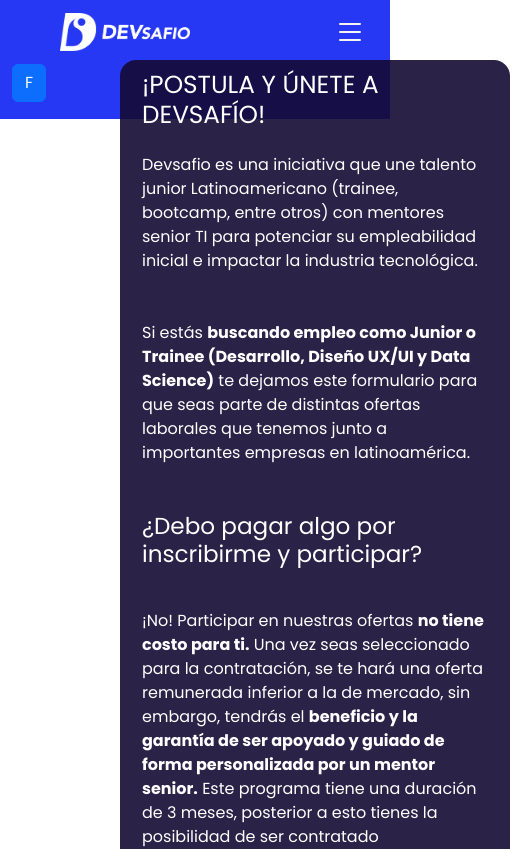
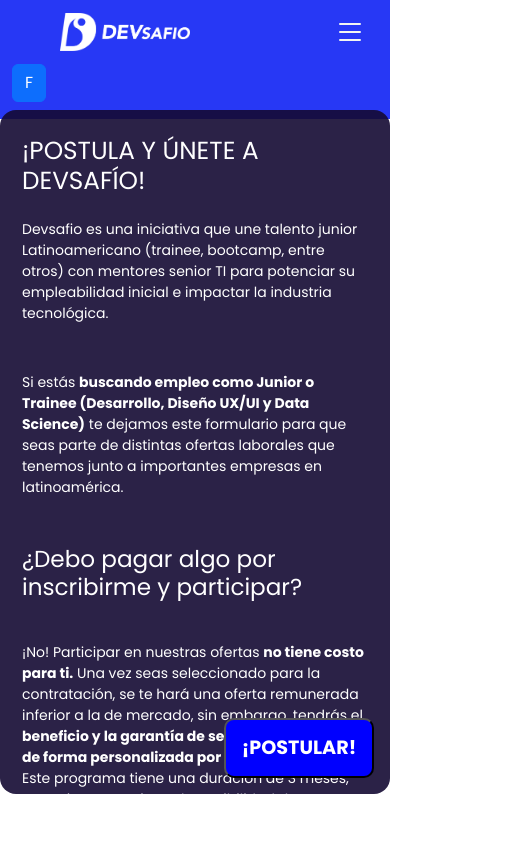
Before and after one commit to dlab-team/c7-frontend, a React (Create React App) app: page /form in a window 390 px wide. Shown: the top 849 px of the page, 510 px wide, since content can reach past the window. Built offline with nearby package versions, Linux system fonts and the light colour scheme.

Commit message:
Fixed Form view (#83)

```diff
--- a/src/views/form/FormView.js
+++ b/src/views/form/FormView.js
@@ -1,6 +1,7 @@
 import React from 'react';
+import { NavLink } from 'react-router-dom';
+
 import './FormView.scss';
-import { NavLink } from 'react-router-dom';
 
 const FormView = () => {
     return (
@@ -48,7 +49,9 @@ const FormView = () => {
                 <p className="py-3 font-sans text-lg">
                 <strong>Tiempo: 5-10 minutos</strong>
                 </p>
-                <button className="blueBtn" id="LayoutWorkProfile"><NavLink className="nav-link" to='/carrousel'>¡POSTULAR!</NavLink></button>
+                <button className="blueBtn" id="LayoutWorkProfile">
+                    <NavLink className="nav-link" to='/carrou'>¡POSTULAR!</NavLink>
+                </button>
             </div>
         </section>
         );
--- a/src/views/form/FormView.scss
+++ b/src/views/form/FormView.scss
@@ -1,10 +1,15 @@
 .bigBox {
+  position: absolute;
   width: 85%;
   height: 90%;
-    left: 120px;
-    top: 60px;
+  left: 50%;
+  top: 50%;
+  transform: translate(-50%, -50%);
   background: rgba(20, 11, 52, 0.9);
   border-radius: 16px;
+  margin: 20px auto;
+  max-width: 1000px;
+  max-height: calc(100% - 160px);
 }
 
 .whiteText {
@@ -14,7 +19,7 @@
 
 .blueBtn {
   display: flex;
-    position: relative;
+  position: absolute;
   align-items: center;
   background: white;
   border-radius: 24px;
@@ -29,145 +34,62 @@
   font-size: 1.2rem;
   font-weight: bold;
   padding: 15px;
-    margin-left: 85%;
-    top: -120px;
+  right: 20px;
+  bottom: 20px;
 }
 
 @media (max-width: 1199.98px) {
   .bigBox {
-  position: absolute;
-  width: 85%;
-  height: 100%;
-  left: 120px;
-  top: 60px;
-  background: rgba(20, 11, 52, 0.9);
-  border-radius: 16px;
+    margin-top: 30px;
+    margin-bottom: 30px;
   }
-
-.whiteText {
-  color: white;
-  padding: 10px;
+  .blueBtn {
+    margin-left: 85%;
   }
-
-.blueBtn {
-  display: flex;
-  position: relative;
-  align-items: center;
-  background: white;
-  border-radius: 24px;
-  font-weight: 700;
-  line-height: 24px;
-  color: #2738f5;
-  width: 150px;
-  height: 60px;
-  background-color: blue;
-  border-radius: 10px;
-  color: white;
-  font-size: 1.2rem;
-  font-weight: bold;
-  padding: 15px;
-  margin-left: 85%;
-  top: -120px;
-}}
+}
 
 @media (max-width: 1023px) {
   .bigBox {
-    position: absolute;
     width: 80%;
     height: 70%;
     background: rgba(20, 11, 52, 0.9);
     border-radius: 16px;
   }
-
-  .whiteText {
-    color: white;
-    padding: 10px;
-  }
-
   .blueBtn {
-    display: flex;
-    position: relative;
-    align-items: center;
-    background: white;
-    border-radius: 24px;
-    font-weight: 700;
-    line-height: 24px;
-    color: #2738f5;
-    width: 150px;
-    height: 60px;
-    background-color: blue;
-    border-radius: 10px;
-    color: white;
-    font-size: 1.2rem;
-    font-weight: bold;
-    padding: 15px;
     margin-left: 70%;
-    top: -120px;
   }
 }
 
-//Pantallas pequeñas (móviles en landscape de menos de 768px)
 @media (max-width: 768px) {
   .bigBox {
-    position: absolute;
     width: 70%;
     height: 100%;
     background: rgba(20, 11, 52, 0.9);
     border-radius: 16px;
   }
+  .blueBtn {
+    display: block;
+    margin: 0 auto;
+  }
+}
+
+@media (max-width: 575.98px) {
+  .bigBox {
+    width: 95%;
+    height: 90vh;
+    background: rgba(20, 11, 52, 0.9);
+    border-radius: 16px;
+    padding: 1rem;
+  }
 
   .whiteText {
-    color: white;
-    padding: 10px;
-  }
-  .blueBtn {
-    display: block;
-    align-items: center;
-    background: white;
-    border-radius: 24px;
-    font-weight: 700;
-    line-height: 24px;
-    color: #2738f5;
-    width: 150px;
-    height: 60px;
-    background-color: blue;
-    border-radius: 10px;
-    color: white;
-    font-size: 1.2rem;
-    font-weight: bold;
-  }
-}
-//Pantallas muy pequeñas (móviles en portrait de menos de 576px)
-@media (max-width: 575.98px) {
-  .bigBox {
-    position: absolute;
-    width: 95%;
-    height: 1400px;
-    background: rgba(20, 11, 52, 0.9);
-    border-radius: 16px;
-  }
-  .whiteText {
-    color: white;
-    padding: 10px;
+    font-size: 14px;
+    line-height: 1.5;
   }
 
   .blueBtn {
-    position:relative;
-    display: block;
-    align-items: center;
-    background: white;
-    border-radius: 24px;
-    font-weight: 700;
-    line-height: 24px;
-    color: #2738f5;
-    width: 150px;
-    height: 60px;
-    background-color: blue;
-    border-radius: 10px;
-    color: white;
-    font-size: 1.2rem;
-    font-weight: bold;
-    left: -150px;
-    top: 60px;
+    position: absolute;
+    bottom: 1rem;
+    right: 1rem;
   }
 }
```
Lines whose indentation alone changed are shown as unchanged.
